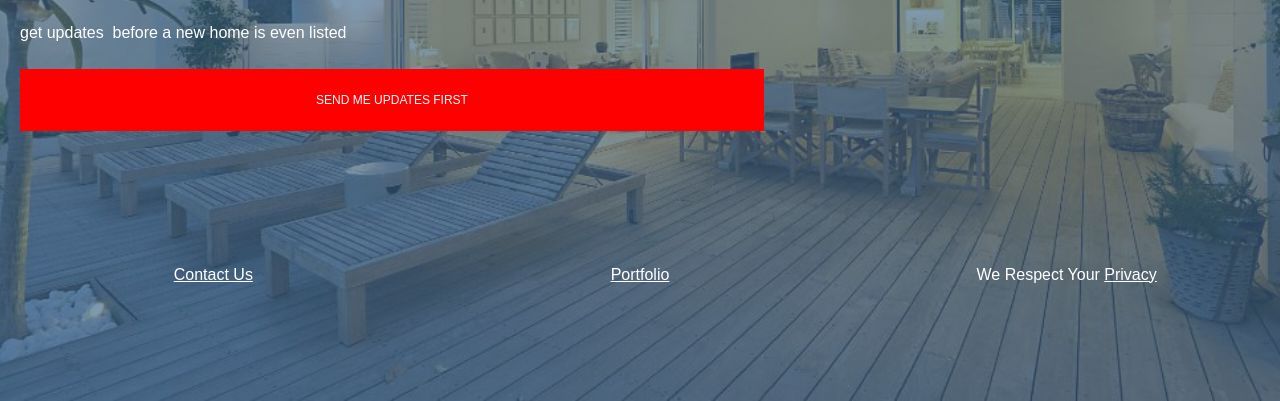
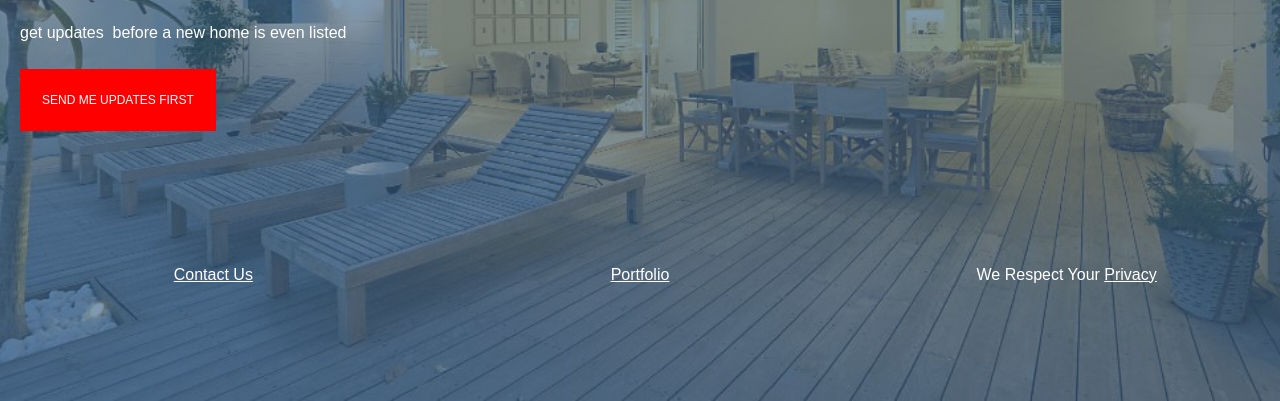
Before and after one commit to colinrodney/lead-generation-landing, a plain HTML site: page index.html in a window 1280 px wide. Shown: the part 399-800 px from the top of the page. Drawn offline with Linux system fonts and the light colour scheme.

Commit message:
set main CTA element to max-width 250px so it does not grow larger than 250px but will shrink if needed

```diff
--- a/css/style.css
+++ b/css/style.css
@@ -180,7 +180,8 @@ html {
 
 .main-content__cta a {
   display: inline-block;
-  width: 60%;
+  /* width: 350px; */
+  max-width: 250px;
   border: 2px solid red;
   background-color: red;
   text-decoration: none;
```
